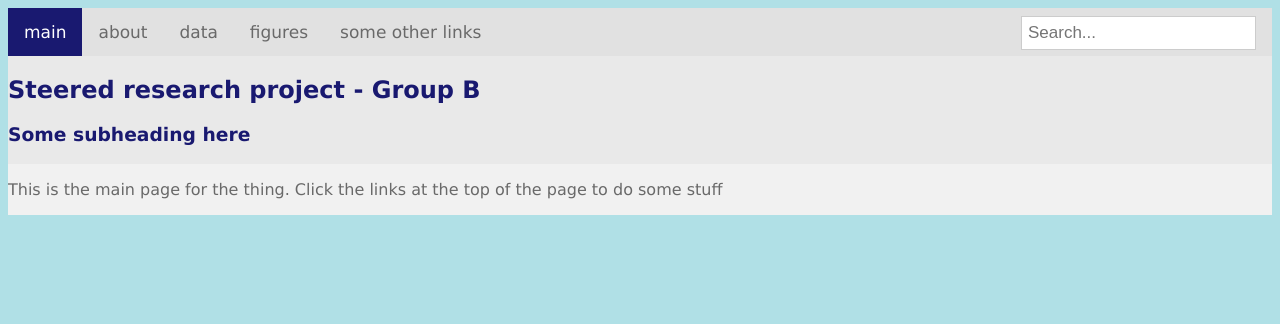
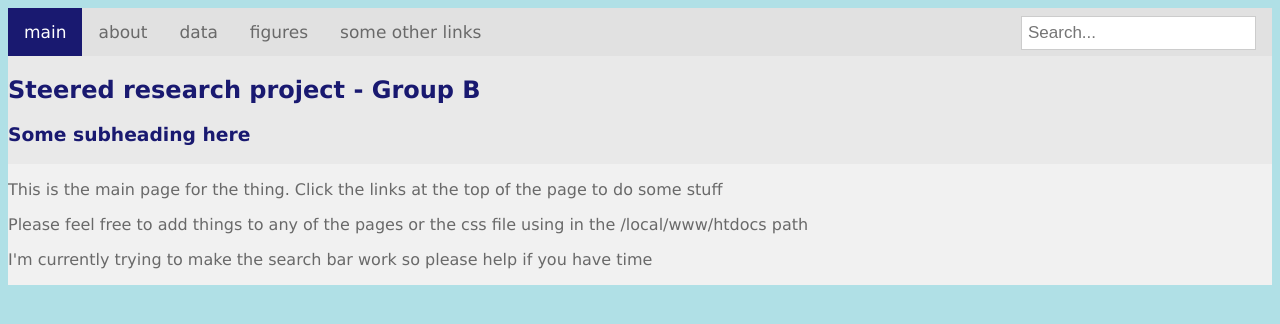
Before and after one commit to jc858/srp, a plain HTML site: page srp.html in a window 1280 px wide. Drawn offline with Linux system fonts and the light colour scheme.

Commit message:
Update srp.html

```diff
--- a/srp.html
+++ b/srp.html
@@ -40,6 +40,8 @@
 <p>
     This is the main page for the thing. Click the links at the top of the page to do some stuff
 </p>
+<p> Please feel free to add things to any of the pages or the css file using in the /local/www/htdocs path </p>
+<p>I'm currently trying to make the search bar work so please help if you have time</p>
 </div>
 
 </body>
```
